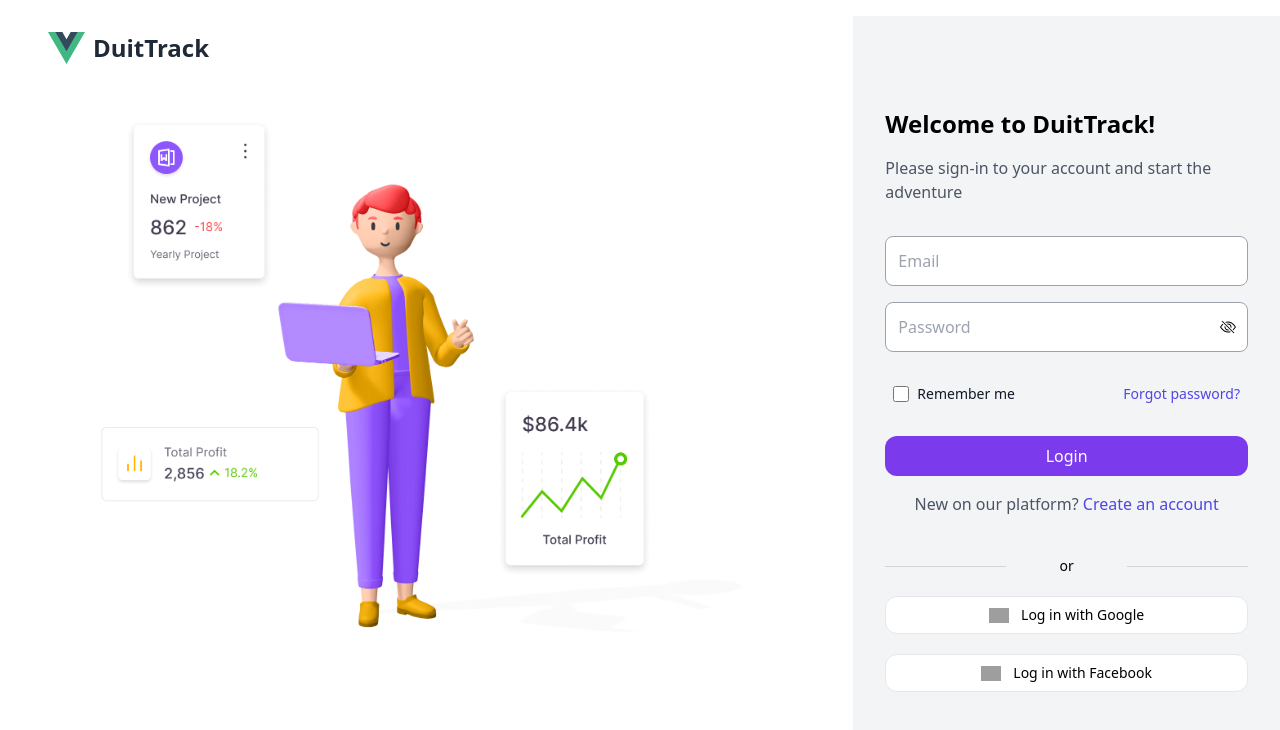
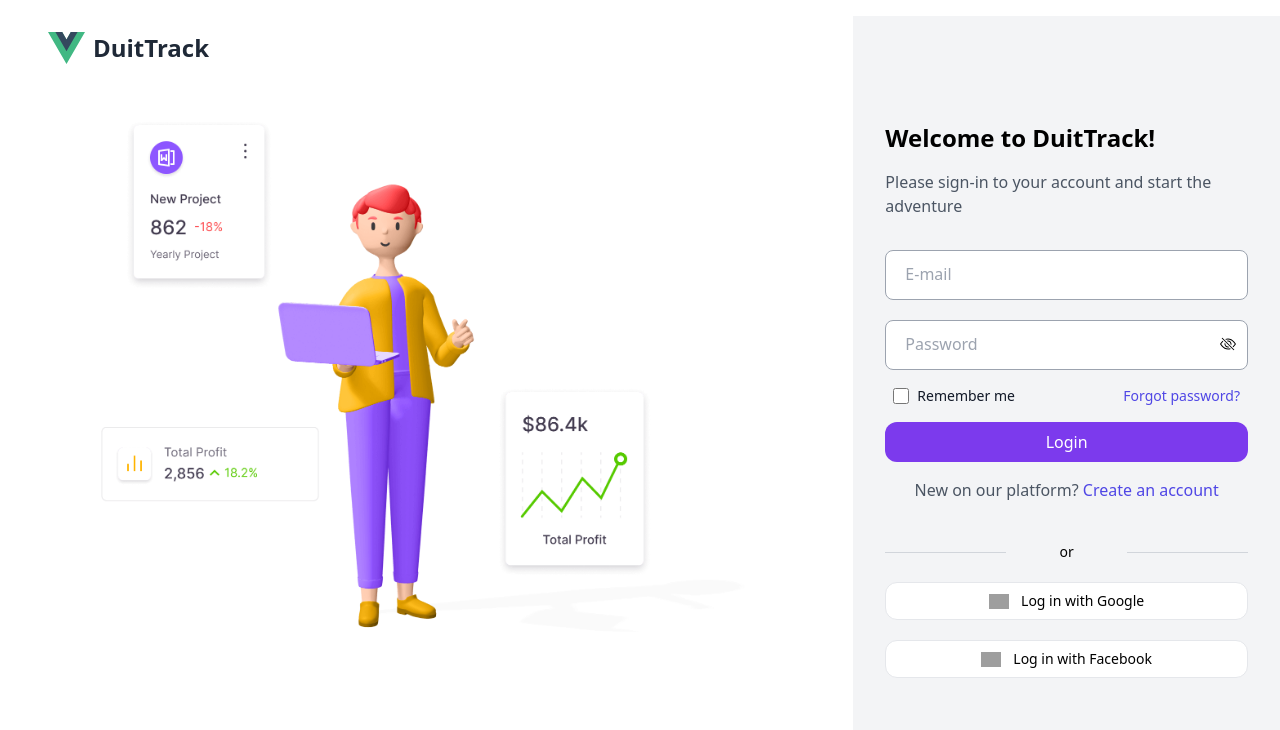
Before and after one commit to AnalyticsWithJeff/duittrack, a Vue app in the folder duit-track/: page /login in a window 1280 px wide. Shown: the top 730 px of the page. Built offline with nearby package versions, Linux system fonts and the light colour scheme; grey boxes are pictures that could not be loaded.

Commit message:
2025/01/11-authentication-login_input_animation

```diff
--- a/duit-track/src/views/LoginView.vue
+++ b/duit-track/src/views/LoginView.vue
@@ -61,20 +61,35 @@
                         Please sign-in to your account and start the adventure
                     </p>
                     <p v-if="message">{{ message }}</p>
-                    <form @submit.prevent="login" class="flex flex-col gap-4">
-                        <input class="p-3 mt-8 border border-gray-400 rounded-lg"
+                    <form @submit.prevent="login" class="flex flex-col">
+                        <label class="relative">
+                            <input class="p-3 mt-8 border border-gray-400 rounded-lg hover:border-gray-600 peer focus:ring-0 focus:outline-none
+                                focus:border-violet-600 w-full placeholder-transparent"
                                 type="text"
                                 name="email"
-                        v-model="email"
-                        placeholder="Email">
-                        <div class="relative">
-                            <input class="p-3 border border-gray-400 rounded-lg w-full"
+                                placeholder="E-mail"
+                                v-model="email">
+                            <span class="absolute left-3 top-5 px-2 bg-white text-sm peer-focus:translate-y-0 peer-focus:text-sm peer-focus:bg-white duration-200
+                                peer-focus:text-indigo-600 peer-placeholder-shown:translate-y-6 peer-placeholder-shown:bg-none peer-placeholder-shown:text-base
+                                peer-placeholder-shown:text-gray-400 transition-all">
+                                E-mail
+                            </span>
+                        </label>
+
+                        <label class="relative">
+                            <input class="p-3 mt-5 border border-gray-400 rounded-lg w-full peer hover:border-gray-600 peer focus:ring-0 focus:outline-none
+                                focus:border-violet-600 placeholder-transparent"
                                 id="show-password"
                                 type="password"
                                 name="password"
                                 v-model="password"
                                 placeholder="Password">
-                            <button @click="showPassword" class="absolute top-1/2 right-3 -translate-y-1/2">
+                            <span class="absolute left-3 top-2 px-2 bg-white text-sm peer-focus:translate-y-0 peer-focus:text-sm peer-focus:bg-white duration-200
+                                peer-focus:text-indigo-600 peer-placeholder-shown:translate-y-6 peer-placeholder-shown:bg-none peer-placeholder-shown:text-base
+                                peer-placeholder-shown:text-gray-400 transition-all">
+                                Password
+                            </span>
+                            <button @click="showPassword" class="absolute top-[12px] right-3 translate-y-6">
                                 <svg
                                 xmlns="http://www.w3.org/2000/svg"
                                 width="16" height="16"
@@ -96,7 +111,7 @@
                                     <path d="M3.35 5.47q-.27.24-.518.487A13 13 0 0 0 1.172 8l.195.288c.335.48.83 1.12 1.465 1.755C4.121 11.332 5.881 12.5 8 12.5c.716 0 1.39-.133 2.02-.36l.77.772A7 7 0 0 1 8 13.5C3 13.5 0 8 0 8s.939-1.721 2.641-3.238l.708.709zm10.296 8.884-12-12 .708-.708 12 12z"/>
                                 </svg>
                             </button>
-                        </div>
+                        </label>
                         <div class="my-4 flex justify-between items-center mx-2">
                             <div class="flex items-center">
                                 <input id="remember-me" type="checkbox"
```
Lines whose indentation alone changed are shown as unchanged.
